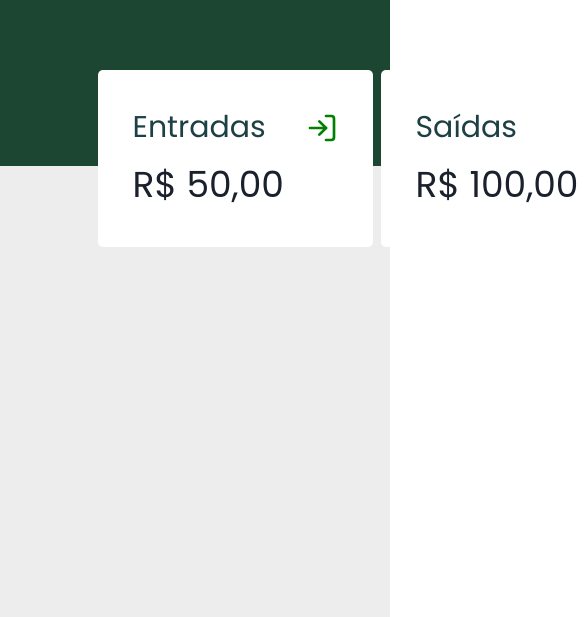
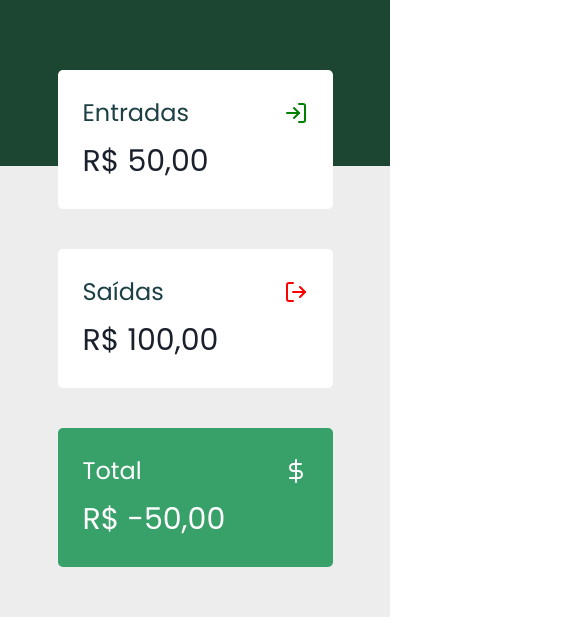
Before and after one commit to arthurpolon/old-polon-finances, a Next.js app: page /app in a window 390 px wide. Shown: the part 129-746 px from the top of the page, 585 px wide, since content can reach past the window. Built offline with nearby package versions, Linux system fonts and the light colour scheme; no server answers.

Commit message:
cards are now responsive, added toggle color mode button.

```diff
--- a/pages/app/index.js
+++ b/pages/app/index.js
@@ -1,19 +1,20 @@
 import {
   Flex,
-  useColorModeValue,
   Image,
   HStack,
   VStack,
   Box,
   Icon,
-  Heading,
   Text,
+  Stack,
 } from '@chakra-ui/react';
 import { FiLogIn, FiLogOut, FiDollarSign } from 'react-icons/fi';
+import ToggleModeButton from '../../components/ToggleModeButton';
 
 const App = () => {
   return (
     <Box minH='100vh' minW='100vw' bg='#ededed'>
+      <ToggleModeButton position='fixed' top={5} left={5} />
       {/* Header */}
       <Flex
         background='green.900'
@@ -23,8 +24,8 @@ const App = () => {
         pb={40}
       >
         <Image
-          src={useColorModeValue('/logo-dark.svg', '/logo-light.svg')}
-          width={400}
+          src={'/logo-dark.svg'}
+          width={{ base: 250, md: 400 }}
           height={130}
         />
       </Flex>
@@ -32,55 +33,71 @@ const App = () => {
       {/* Page Content */}
       <Flex w={'50vw'} mx='auto'>
         {/* Cards */}
-        <HStack mt={-24} justify='space-around' w='100%'>
+        <Stack
+          direction={{ base: 'column', md: 'row' }}
+          mx='auto'
+          mt={-24}
+          justify='space-around'
+          align='center'
+          w='100%'
+          spacing={10}
+          overflow='visible'
+        >
+          {/* Income Card  */}
           <VStack
             bg='white'
-            p={35}
+            p={{ base: 25, md: 35 }}
             align='flex-start'
             borderRadius={5}
             minW={275}
           >
             <HStack justify='space-between' w='100%'>
-              <Text fontSize='3xl' color='teal.900'>
+              <Text fontSize={{ base: '2xl', md: '3xl' }} color='teal.900'>
                 Entradas
               </Text>
-              <Icon as={FiLogIn} color='green' w={8} h={8} />
+              <Icon as={FiLogIn} color='green' w={6} h={6} />
             </HStack>
-            <Text fontSize='4xl'>R$ 50,00</Text>
+            <Text fontSize={{ base: '3xl', md: '4xl' }}>R$ 50,00</Text>
           </VStack>
+          {/* Outcome Card  */}
           <VStack
             bg='white'
-            p={35}
+            p={{ base: 25, md: 35 }}
             align='flex-start'
             borderRadius={5}
             minW={275}
           >
             <HStack justify='space-between' w='100%'>
-              <Text fontSize='3xl' color='teal.900'>
+              <Text fontSize={{ base: '2xl', md: '3xl' }} color='teal.900'>
                 Saídas
               </Text>
-              <Icon as={FiLogOut} color='red' w={8} h={8} />
+              <Icon as={FiLogOut} color='red' w={6} h={6} />
             </HStack>
-            <Text fontSize='4xl'>R$ 100,00</Text>
+            <Text fontSize={{ base: '3xl', md: '4xl' }}>R$ 100,00</Text>
           </VStack>
+          {/* Total Card */}
           <VStack
             bg='green.500'
-            p={35}
+            p={{ base: 25, md: 35 }}
             align='flex-start'
             borderRadius={5}
             minW={275}
           >
             <HStack justify='space-between' w='100%'>
-              <Text fontSize='3xl' color='white'>
+              <Text fontSize={{ base: '2xl', md: '3xl' }} color='white'>
                 Total
               </Text>
-              <Icon as={FiDollarSign} color='white' w={8} h={8} />
+              <Icon as={FiDollarSign} color='white' w={6} h={6} />
             </HStack>
-            <Text fontSize='4xl' color='white' bold isTruncated>
+            <Text
+              fontSize={{ base: '3xl', md: '4xl' }}
+              color='white'
+              isTruncated
+            >
               R$ -50,00
             </Text>
           </VStack>
-        </HStack>
+        </Stack>
       </Flex>
     </Box>
   );
```
